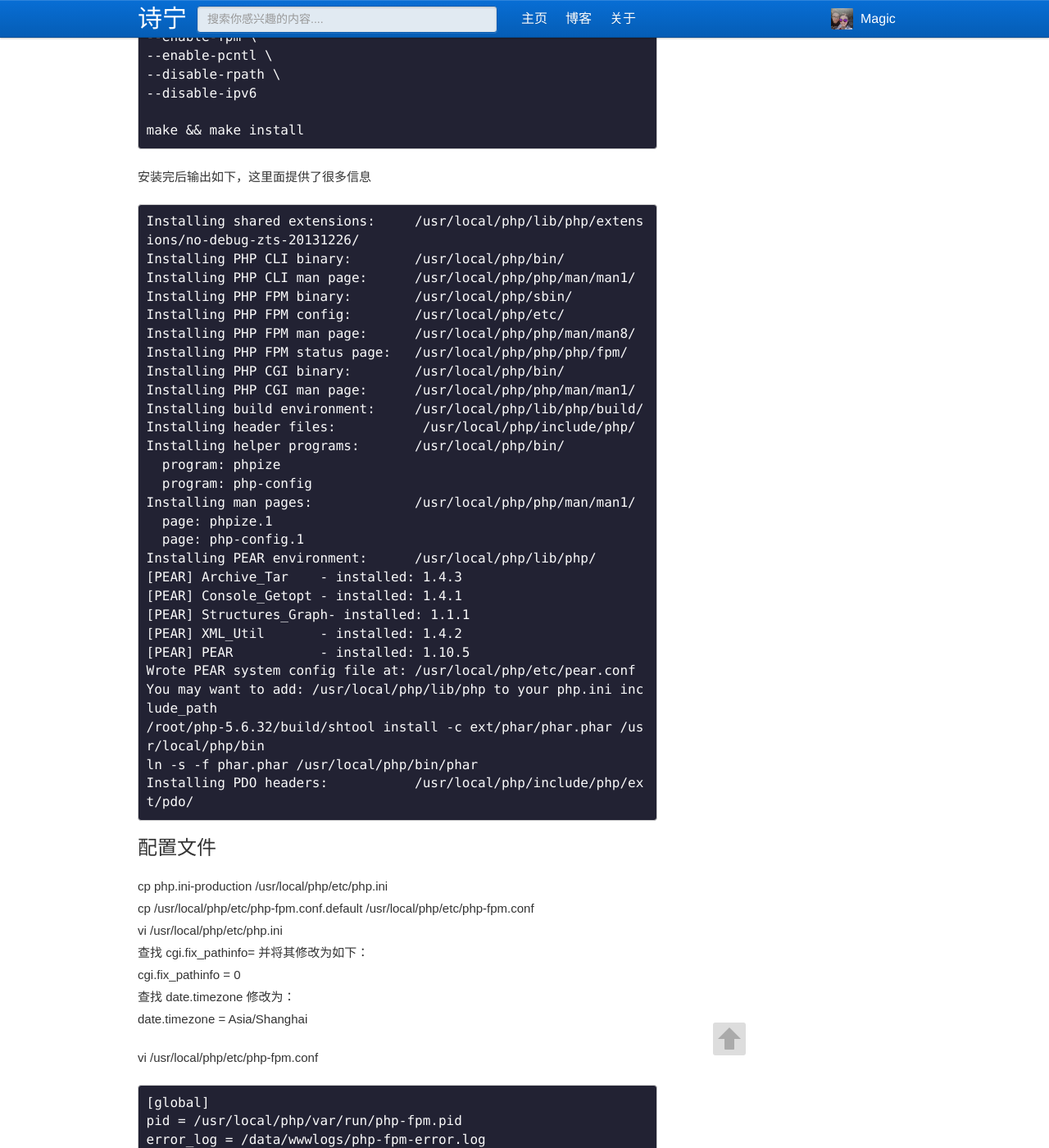
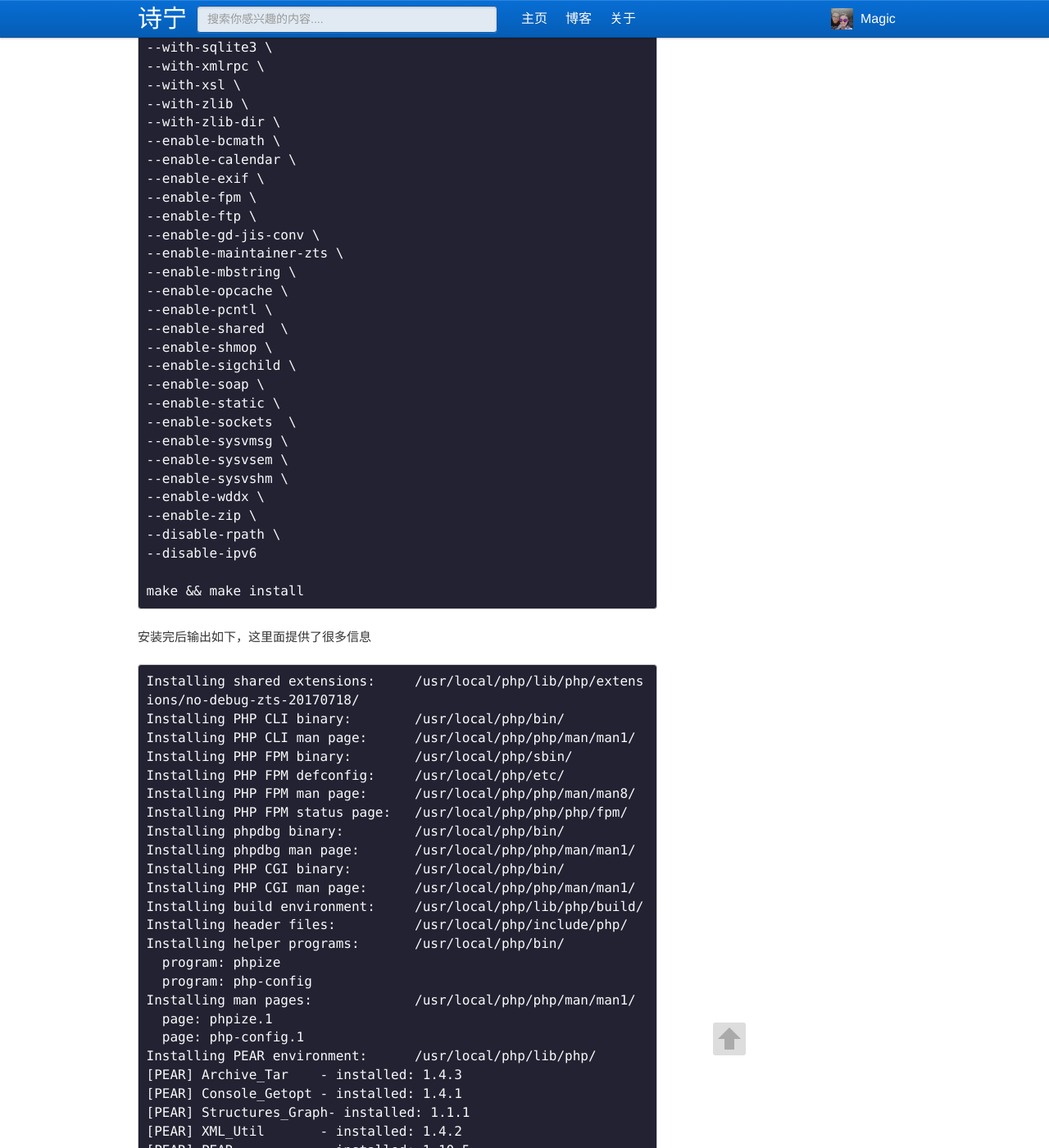
Before and after one commit to magic5650/magic5650.github.io, a Jekyll site: the page built from _posts/2017-11-20-linx-php-install.md, in a window 1280 px wide and 1400 px high, scrolled down 2180 px. Shown: the whole window at 82% size. Built offline with Jekyll 4.4.1, drawn with Linux system fonts in a browser that asks for light colours; comment, search, counter and statistics services are not loaded; some of the changed text lies outside the part shown.

Commit message:
php7
Signed-off-by: magic5650 <magic5650@126.com>

````diff
--- a/_posts/2017-11-20-linx-php-install.md
+++ b/_posts/2017-11-20-linx-php-install.md
@@ -41,46 +41,67 @@
 tar zxvf libiconv-1.14.tar.gz
 cd libiconv-1.14
 ./configure --prefix=/usr/local/libiconv
-make && make installl
+make && make install
 ```
-## 安装php5.6
+## 安装php7.2
 ```
-wget http://php.net/distributions/php-5.6.32.tar.gz
-tar zxf php-5.6.32.tar.gz
-cd php-5.6.32
+wget http://am1.php.net/distributions/php-7.2.3.tar.gz
+tar zxf php-7.2.3.tar.gz
+cd php-7.2.3
 
 ./configure \
 --prefix=/usr/local/php \
 --with-config-file-path=/usr/local/php/etc \
 --with-iconv-dir=/usr/local/libiconv \
---with-readline \
+--with-bz2 \
+--with-curl \
 --with-freetype-dir \
+--with-gd \
+--with-gettext \
+--with-gmp \
 --with-jpeg-dir \
---with-png-dir \
---with-libxml-dir \
---with-zlib-dir \
---with-gd \
---with-curl \
---with-mcrypt \
---with-gmp \
---with-bz2 \
---with-openssl \
---with-pdo-mysql=mysqlnd \
---with-mysql=mysqlnd \
+--with-libmbfl \
+--with-libxml-dir=/usr/ \
+--with-mhash \
 --with-mysqli=mysqlnd \
 --with-mysql-sock \
+--with-onig \
+--with-openssl \
+--with-openssl-dir \
+--with-pcre-dir \
+--with-pcre-jit \
+--with-pcre-regex \
+--with-pdo-mysql=mysqlnd \
+--with-pdo-sqlite \
+--with-pear \
+--with-png-dir \
+--with-readline \
+--with-sqlite3 \
+--with-xmlrpc \
+--with-xsl \
+--with-zlib \
+--with-zlib-dir \
+--enable-bcmath \
+--enable-calendar \
+--enable-exif \
+--enable-fpm \
+--enable-ftp \
+--enable-gd-jis-conv \
+--enable-maintainer-zts \
+--enable-mbstring \
+--enable-opcache \
+--enable-pcntl \
+--enable-shared  \
+--enable-shmop \
+--enable-sigchild \
+--enable-soap \
+--enable-static \
+--enable-sockets  \
+--enable-sysvmsg \
+--enable-sysvsem \
+--enable-sysvshm \
+--enable-wddx \
 --enable-zip \
---enable-bcmath \
---enable-shmop \
---enable-sysvsem \
---enable-mbstring \
---enable-static \
---enable-maintainer-zts \
---enable-sockets \
---enable-soap \
---enable-opcache \
---enable-fpm \
---enable-pcntl \
 --disable-rpath \
 --disable-ipv6
 
@@ -88,17 +109,19 @@
 ```
 安装完后输出如下，这里面提供了很多信息
 ```
-Installing shared extensions:     /usr/local/php/lib/php/extensions/no-debug-zts-20131226/
+Installing shared extensions:     /usr/local/php/lib/php/extensions/no-debug-zts-20170718/
 Installing PHP CLI binary:        /usr/local/php/bin/
 Installing PHP CLI man page:      /usr/local/php/php/man/man1/
 Installing PHP FPM binary:        /usr/local/php/sbin/
-Installing PHP FPM config:        /usr/local/php/etc/
+Installing PHP FPM defconfig:     /usr/local/php/etc/
 Installing PHP FPM man page:      /usr/local/php/php/man/man8/
 Installing PHP FPM status page:   /usr/local/php/php/php/fpm/
+Installing phpdbg binary:         /usr/local/php/bin/
+Installing phpdbg man page:       /usr/local/php/php/man/man1/
 Installing PHP CGI binary:        /usr/local/php/bin/
 Installing PHP CGI man page:      /usr/local/php/php/man/man1/
 Installing build environment:     /usr/local/php/lib/php/build/
-Installing header files:           /usr/local/php/include/php/
+Installing header files:          /usr/local/php/include/php/
 Installing helper programs:       /usr/local/php/bin/
   program: phpize
   program: php-config
@@ -113,7 +136,7 @@
 [PEAR] PEAR           - installed: 1.10.5
 Wrote PEAR system config file at: /usr/local/php/etc/pear.conf
 You may want to add: /usr/local/php/lib/php to your php.ini include_path
-/root/php-5.6.32/build/shtool install -c ext/phar/phar.phar /usr/local/php/bin
+/root/php-7.2.3/build/shtool install -c ext/phar/phar.phar /usr/local/php/bin
 ln -s -f phar.phar /usr/local/php/bin/phar
 Installing PDO headers:           /usr/local/php/include/php/ext/pdo/
 ```
@@ -144,10 +167,10 @@
 user = www
 group = www
 pm = dynamic
-pm.max_children = 500
-pm.start_servers = 2
-pm.min_spare_servers = 2
-pm.max_spare_servers = 10
+pm.max_children = 100
+pm.start_servers = 20
+pm.min_spare_servers = 20
+pm.max_spare_servers = 30
 
 request_terminate_timeout = 6000
 #request_terminate_timeout = 3000
@@ -200,11 +223,40 @@
 ./configure --with-php-config=/usr/local/php/bin/php-config
 make && make install
 ```
+*mongo.so拓展php7不支持，得使用mongodb.so拓展*
+
+### mongodb扩展mongodb.so
+```
+wget http://pecl.php.net/get/mongodb-1.4.2.tgz
+tar -xf mongodb-1.4.2.tgz && cd mongodb-1.4.2
+/usr/local/php/bin/phpize
+./configure --with-php-config=/usr/local/php/bin/php-config
+make && make install
+```
 
 ### memcache扩展memcache.so
 ```
-wget https://pecl.php.net/get/memcache-3.0.8.tgz
-tar zxf memcache-3.0.8.tgz && cd memcache-3.0.8
+yum install libmemcached libmemcached-devel
+git clone https://github.com/php-memcached-dev/php-memcached
+cd php-memcached
+/usr/local/php/bin/phpize
+./configure --with-php-config=/usr/local/php/bin/php-config
+make && make install
+```
+
+### pgsql扩展pgsql.so
+```
+yum -y install postgresql-devel
+cd ext/pgsql/
+/usr/local/php/bin/phpize
+./configure --with-php-config=/usr/local/php/bin/php-config
+make && make install
+```
+
+### pdo_pgsql扩展pdo_pgsql.so
+```
+yum -y install postgresql-devel
+cd ext/pdo_pgsql/
 /usr/local/php/bin/phpize
 ./configure --with-php-config=/usr/local/php/bin/php-config
 make && make install
@@ -214,9 +266,22 @@
 vi /usr/local/php/php/php.ini
 添加
 ```
+[opcache]
+zend_extension="/usr/local/php/lib/php/extensions/no-debug-zts-20170718/opcache.so"
+opcache.memory_consumption=128
+opcache.interned_strings_buffer=8
+opcache.max_accelerated_files=4000
+opcache.revalidate_freq=120
+opcache.fast_shutdown=1
+opcache.enable_cli=1
+opcache.validate_timestamps=0
+
+extension_dir = "/usr/local/php/lib/php/extensions/no-debug-zts-20170718/"
 extension=redis.so
-extension=memcache.so
-extension=mongo.so
+extension=memcached.so
+extension=mongodb.so
+extension=pgsql.so
+extension=pdo_pgsql.so
 ```
 
 ### 配置 php-pfm 服务
````
Also changed, not shown: other parts of _posts/2017-11-20-linx-php-install.md (+3 -0 lines).
